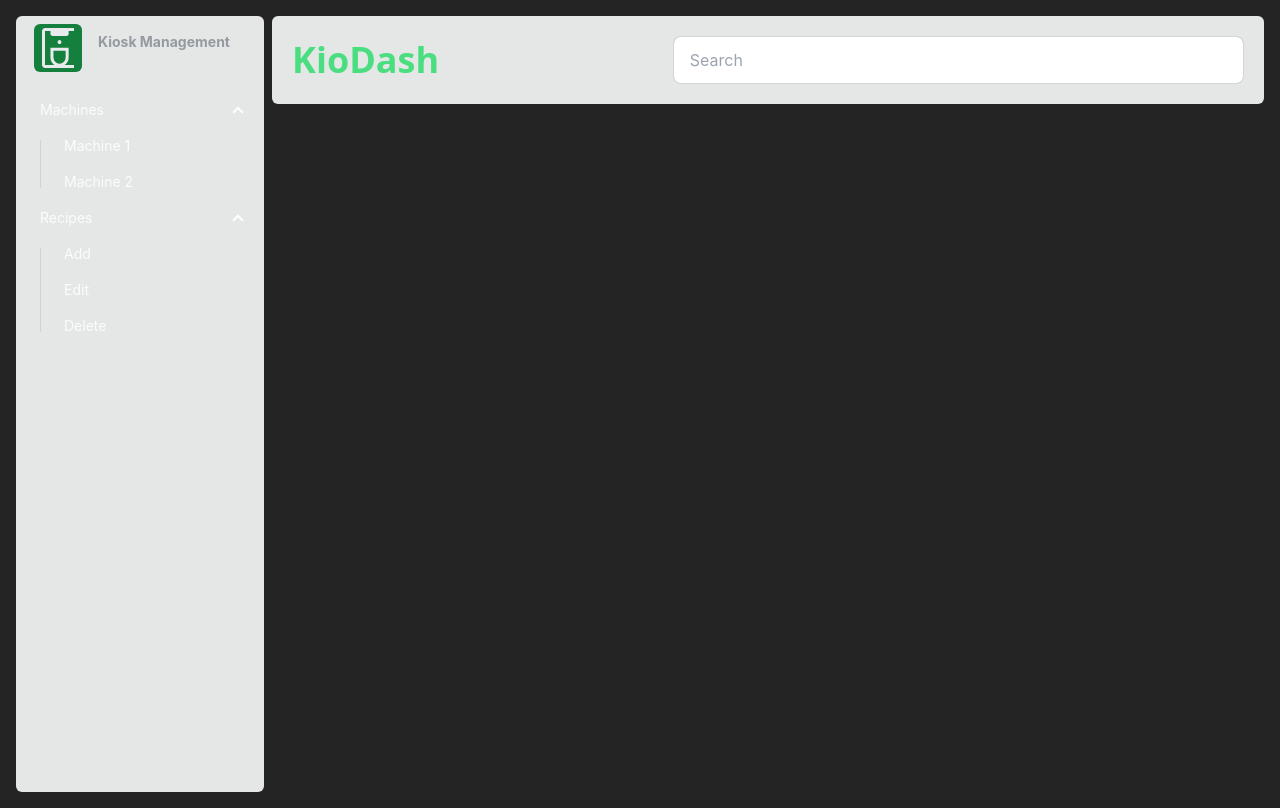
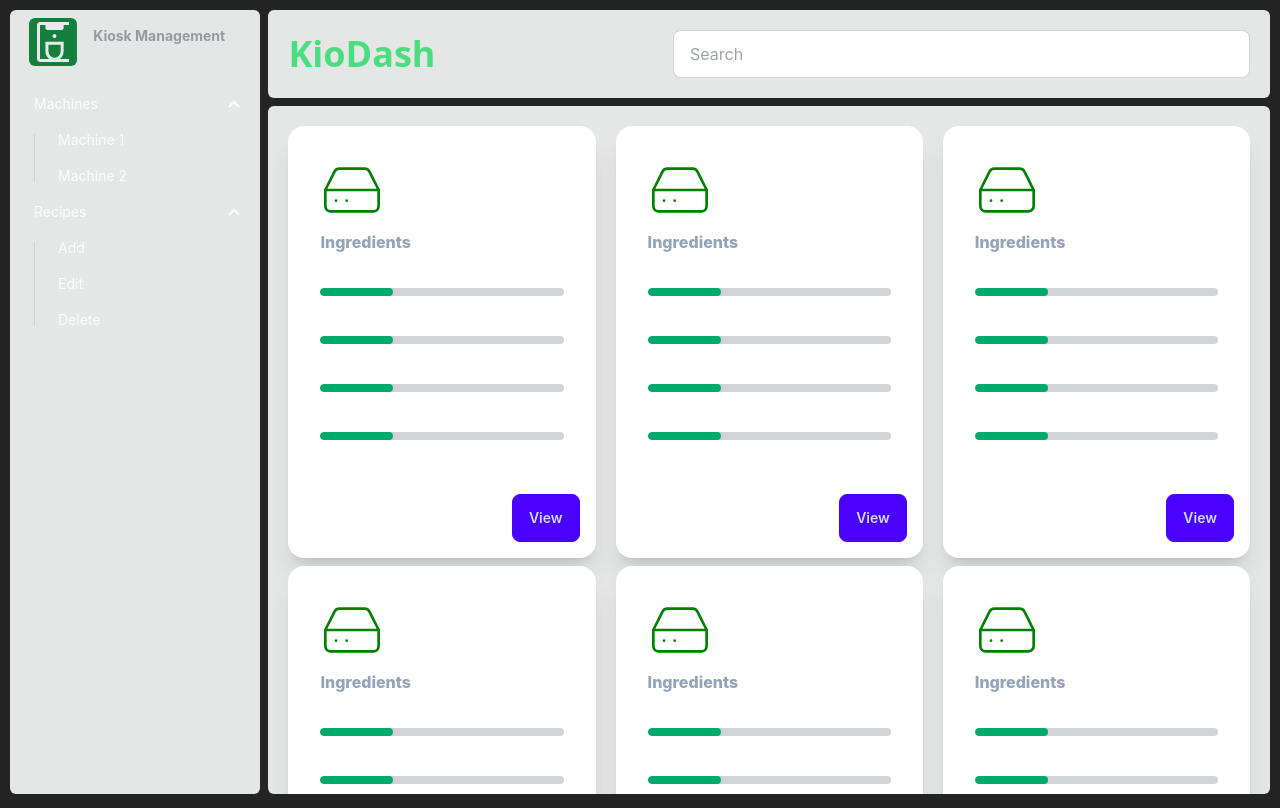
Before and after one commit to 2k4sm/kiodash, a React (Vite) app: page / in a window 1280 px wide. Built offline with nearby package versions, Linux system fonts and the light colour scheme.

Commit message:
impr: creates MachineContainer component and adds Machine component inside it.

```diff
--- a/package.json
+++ b/package.json
@@ -12,6 +12,7 @@
   "dependencies": {
     "react": "^18.3.1",
     "react-dom": "^18.3.1",
+    "wouter": "^3.3.5",
     "zustand": "^5.0.0-rc.2"
   },
   "devDependencies": {
--- a/src/App.css
+++ b/src/App.css
@@ -1,4 +1,4 @@
 #root {
   margin: 0 auto;
-  padding: 1rem;
+  padding: 10px;
 }
--- a/src/components/home/Home.jsx
+++ b/src/components/home/Home.jsx
@@ -1,6 +1,6 @@
 import Sidebar from "../sidebar/Sidebar"
 import Topbar from "../topbar/Topbar"
-
+import MachineContainer from "../machine/MachineContainer"
 function Home() {
     return (
         <div className="flex gap-2 justify-center">
@@ -9,6 +9,7 @@ function Home() {
             </div>
             <div className="w-full sm:w-[80vw]">
                 <Topbar></Topbar>
+                <MachineContainer></MachineContainer>
             </div>
         </div>
     )
--- /dev/null
+++ b/src/components/machine/Machine.jsx
@@ -0,0 +1,45 @@
+function Machine() {
+    return (
+        <div className="card card-compact bg-base-100 w-full md:w-[30vw] lg:w-[24vw] shadow-xl min-w-[5vw]">
+            <div className="flex flex-col p-2 justify-center sm:p-4 md:p-6 lg:p-8 gap-2">
+                <svg className="w-8 h-8 sm:w-12 sm:h-12 md:w-14 md:h-14 lg:w-16 lg:h-16" stroke="green" xmlns="http://www.w3.org/2000/svg" viewBox="0 0 24 24" fill="none" stroke-width="1" stroke-linecap="round" stroke-linejoin="round">
+                    <line x1="22" y1="12" x2="2" y2="12"></line>
+                    <path d="M5.45 5.11L2 12v6a2 2 0 0 0 2 2h16a2 2 0 0 0 2-2v-6l-3.45-6.89A2 2 0 0 0 16.76 4H7.24a2 2 0 0 0-1.79 1.11z"></path>
+                    <line x1="6" y1="16" x2="6.01" y2="16"></line>
+                    <line x1="10" y1="16" x2="10.01" y2="16"></line>
+                </svg>
+
+                <div className="gap-1">
+                    <span className="font-extrabold text-slate-400">Ingredients</span>
+                    <div>
+                        <p>Ing1</p>
+                        <progress className="progress progress-success w-full" value={30} max="100"></progress>
+                    </div>
+                    <div>
+                        <p>Ing1</p>
+                        <progress className="progress progress-success w-full" value={30} max="100"></progress>
+                    </div><div>
+                        <p>Ing1</p>
+                        <progress className="progress progress-success w-full" value={30} max="100"></progress>
+                    </div><div>
+                        <p>Ing1</p>
+                        <progress className="progress progress-success w-full" value={30} max="100"></progress>
+                    </div>
+                </div>
+
+
+            </div>
+
+            <div className="card-body flex flex-row justify-between items-center w-full">
+                <div className="card-title">Machine</div>
+                <div className="card-actions">
+                    <button className="btn btn-primary rounded-lg h-6">View</button>
+                </div>
+            </div>
+
+        </div>
+    )
+}
+
+
+export default Machine
--- /dev/null
+++ b/src/components/machine/MachineContainer.jsx
@@ -0,0 +1,19 @@
+import Machine from "./Machine"
+
+function MachineContainer() {
+    return (
+        <div className="flex flex-col flex-wrap gap-2 md:flex-row justify-between items-center bg-base-300 w-full rounded-md mt-2 min-h-[86vh] sm:h-[86vh] p-5 sm:overflow-y-auto">
+            <Machine></Machine>
+            <Machine></Machine>
+            <Machine></Machine>
+            <Machine></Machine>
+            <Machine></Machine>
+            <Machine></Machine>
+            <Machine></Machine>
+            <Machine></Machine>
+            <Machine></Machine>
+        </div>
+    )
+}
+
+export default MachineContainer
--- a/src/components/sidebar/Sidebar.jsx
+++ b/src/components/sidebar/Sidebar.jsx
@@ -1,6 +1,6 @@
 function Sidebar() {
     return (
-        <div className="hidden sm:menu bg-base-300 w-full rounded-md gap-5 h-[97vh]">
+        <div className="hidden sm:menu bg-base-300 w-full rounded-md gap-5 h-full">
             <div className="flex justify-center text-center">
                 <svg className="bg-green-700 rounded-md" xmlns="http://www.w3.org/2000/svg" height="48px" viewBox="0 -960 960 960" width="48px" fill="#e8eaed"><path d="M220-80q-23 0-41.5-18T160-140v-680q0-23 18.5-41.5T220-880h580v60H693v60q0 14-12.5 27T654-720H368q-14 0-26.5-13T329-760v-60H220v680h188q-38-26-58.5-63T329-293v-193h364v193q0 53-21 90t-59 63h187v60H220Zm290.5-86q51.5 0 87-37.04T633-293v-133H389v133q0 52.92 35 89.96Q459-166 510.5-166Zm-.5-394q16.58 0 27.79-11.21T549-599q0-16.58-11.21-27.79T510-638q-16.58 0-27.79 11.21T471-599q0 16.58 11.21 27.79T510-560Zm1 134Z" /></svg>                <h2 class="menu-title">Kiosk Management</h2>
             </div>
```
Also changed, not shown: 2 other files (tests, documents, lock files or other folders).
